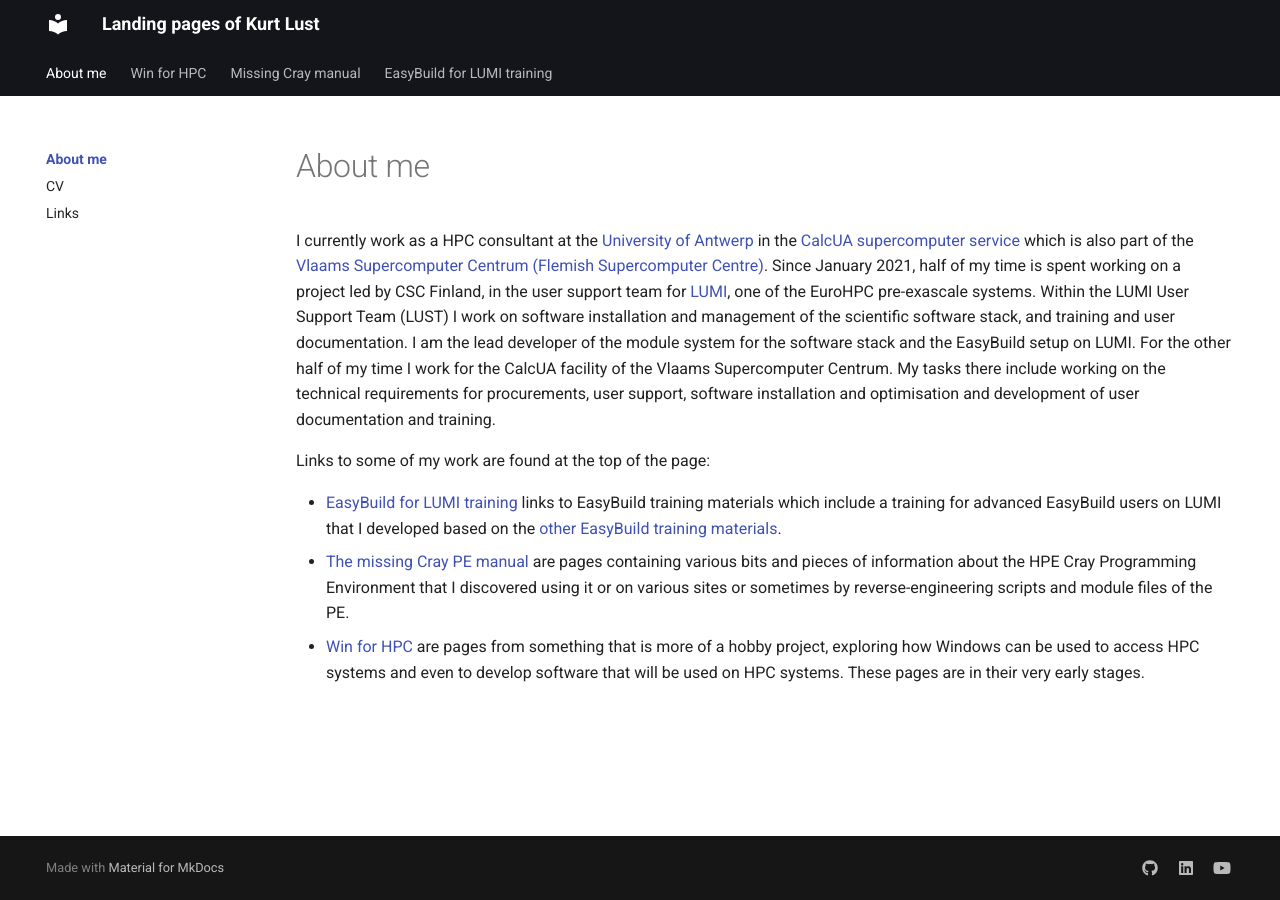
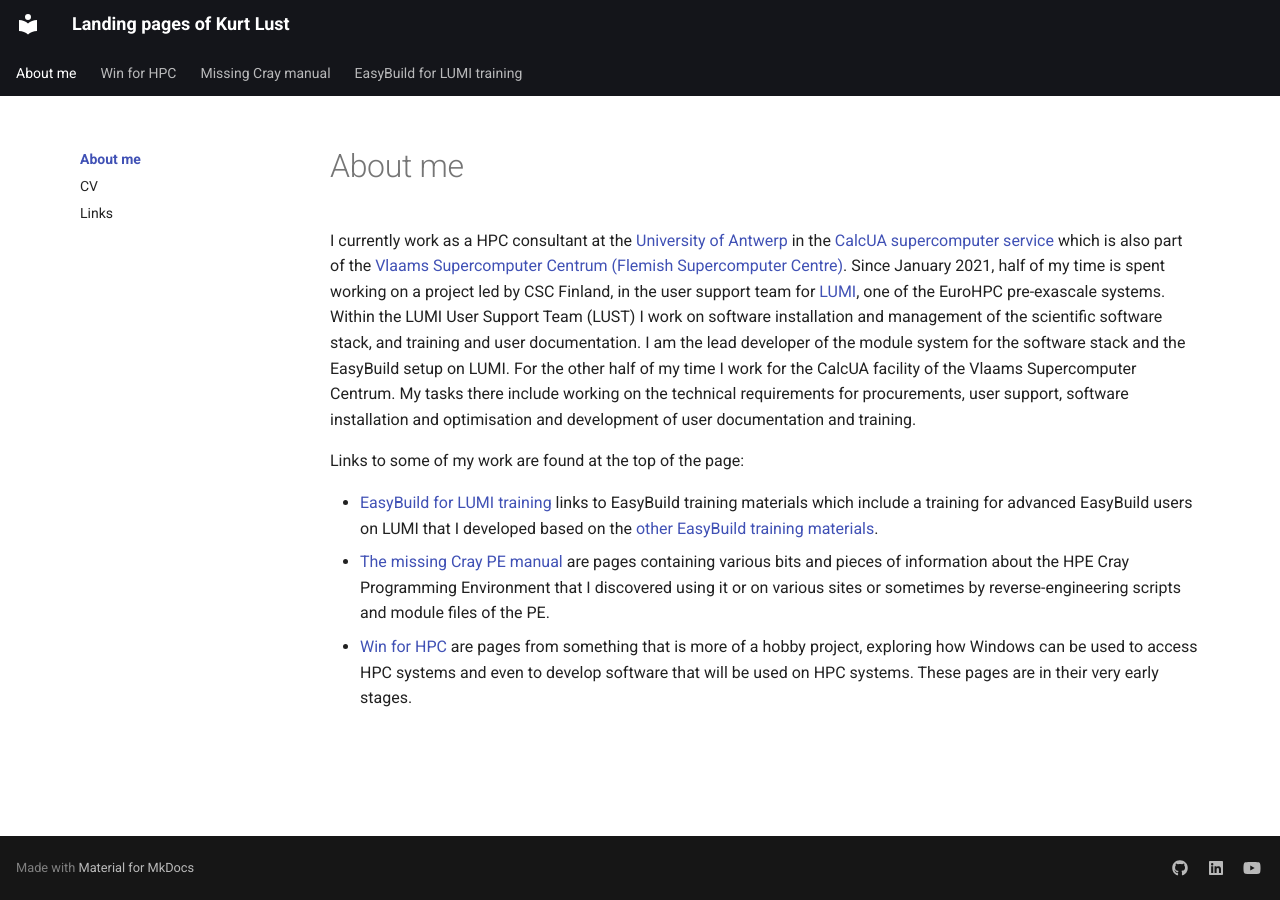
Before and after one commit to klust/klust.github.io, an MkDocs documentation site: the page built from docs/index.md, in a window 1280 px wide. Built offline with MkDocs 1.6.1 and Material for MkDocs 9.7.7, drawn with Linux system fonts in a browser that asks for light colours.

Commit message:
Some changes to the styles of the pages.

```diff
--- /dev/null
+++ b/docs/stylesheets/extra.css
@@ -0,0 +1,7 @@
+.md-grid {
+    max-width: 2880px;
+}
+.md-main {
+    padding-left: 5%;
+    padding-right: 5%;
+}
--- a/mkdocs.yml
+++ b/mkdocs.yml
@@ -19,8 +19,8 @@ theme:
   palette:
     - primary: black
 
-hide:
-  - toc
+#hide:
+#  - toc
 
 nav:
   - About me:
@@ -55,6 +55,9 @@ markdown_extensions:
       permalink: false
       toc_depth: 3
 
+extra_css:
+  - stylesheets/extra.css
+
 extra:
   # add links in bottom right
   social:
```
